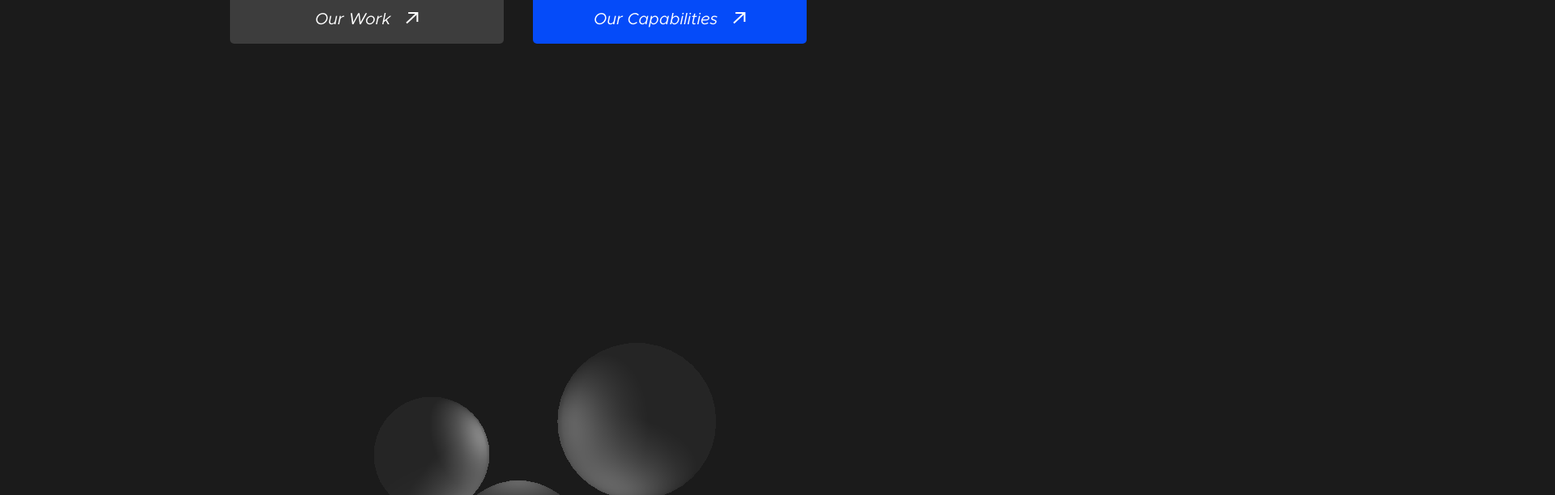
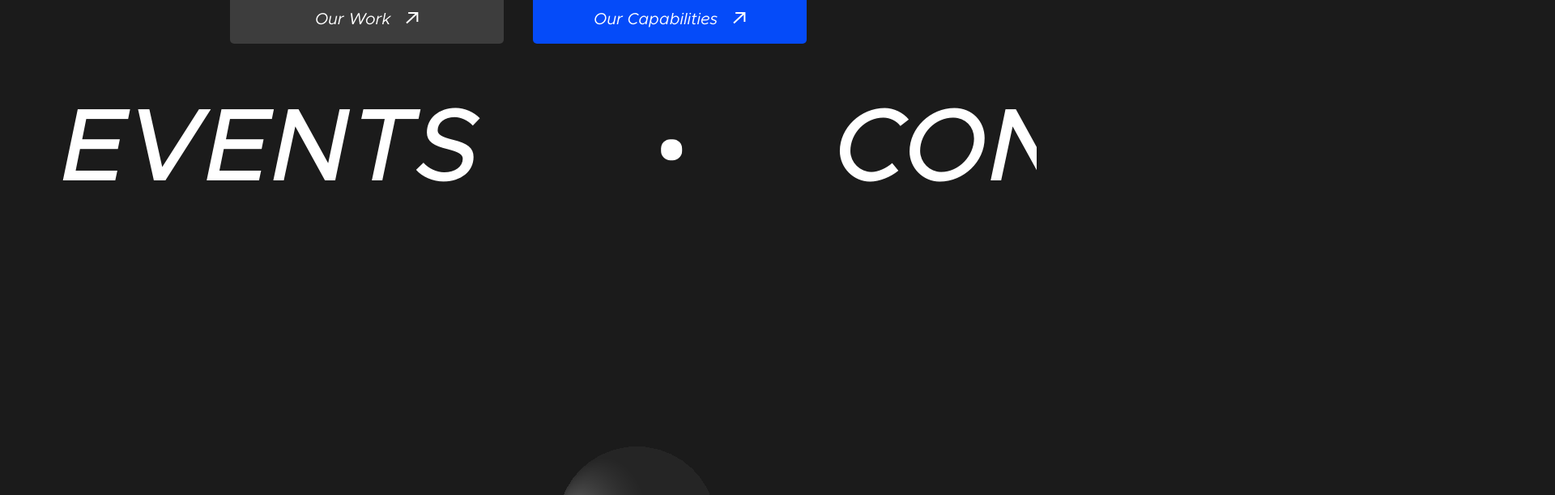
Before and after one commit to nizar-dev01/cpi-business-website, a Nuxt app: page / in a window 1280 px wide. Shown: the part 764-1376 px from the top of the page at 81% size, 1920 px wide, since content can reach past the window. Built offline with nearby package versions, Linux system fonts and the light colour scheme; a web font is replaced by a local one.

Commit message:
Optimized the horizontal-text component for smooth velocity-transition

```diff
--- a/components/horizontal-text.vue
+++ b/components/horizontal-text.vue
@@ -13,7 +13,7 @@
 	const rollingText = ref(null)
 	onMounted(() => {
 		const {
-			// $Observer: Observer,
+			$Observer: Observer,
 			$gsap: gsap,
 			$ScrollTrigger: ScrollTrigger
 		} = useNuxtApp()
@@ -45,6 +45,36 @@
 			}
 		});
 
+		Observer.create({
+			onChangeY (self) {
+				let factor = 2.5
+				let operator = 2.5
+
+				if (self.deltaY < 0) {
+					factor *= -1;
+				}
+
+				gsap.timeline({
+					defaults: {
+						ease: "none",
+					}
+				})
+					.to(
+						roll_tl,
+						{
+							timeScale: factor * operator,
+							duration: 0.2
+						}
+					).to(
+						roll_tl,
+						{
+							timeScale: factor / operator,
+							duration: 1
+						}
+					)
+			}
+		});
+
 		// helper function that clones the targets, places them next to the original, then animates the xPercent in a loop to make it appear to roll across the screen in a seamless loop.
 		function roll (targets, vars, reverse) {
 			const tl = gsap.timeline({
@@ -58,6 +88,7 @@
 			vars = vars || {};
 			vars.ease || (vars.ease = "none");
 
+			// Manage the cloning of the child elements (For keeping the track filled with content)
 			gsap.utils.toArray(targets).forEach(el => {
 				let clone1 = el.cloneNode(true);
 				let clone2 = el.cloneNode(true);
@@ -96,6 +127,11 @@
 	})
 </script>
 <style lang="scss" scoped>
+	.rollingText-track {
+		overflow: hidden;
+		position: relative;
+	}
+
 	.wrapperRollingText {
 		white-space: nowrap;
 	}
--- a/components/index/about-brief.vue
+++ b/components/index/about-brief.vue
@@ -19,6 +19,8 @@
 		font-size: 10vw;
 		font-weight: 500;
 		color: $text-color;
+		font-family: 'Metropolis';
+		display: inline-block;
 
 		span {
 			margin: 0 100px;
--- a/pages/index.vue
+++ b/pages/index.vue
@@ -26,10 +26,10 @@
 			</div>
 		</div>
 	</section>
+	<index-about-brief />
 	<client-only>
 		<index-sphere-canvas />
 	</client-only>
-	<index-about-brief />
 </template>
 <script setup>
 	onMounted(() => {
```
